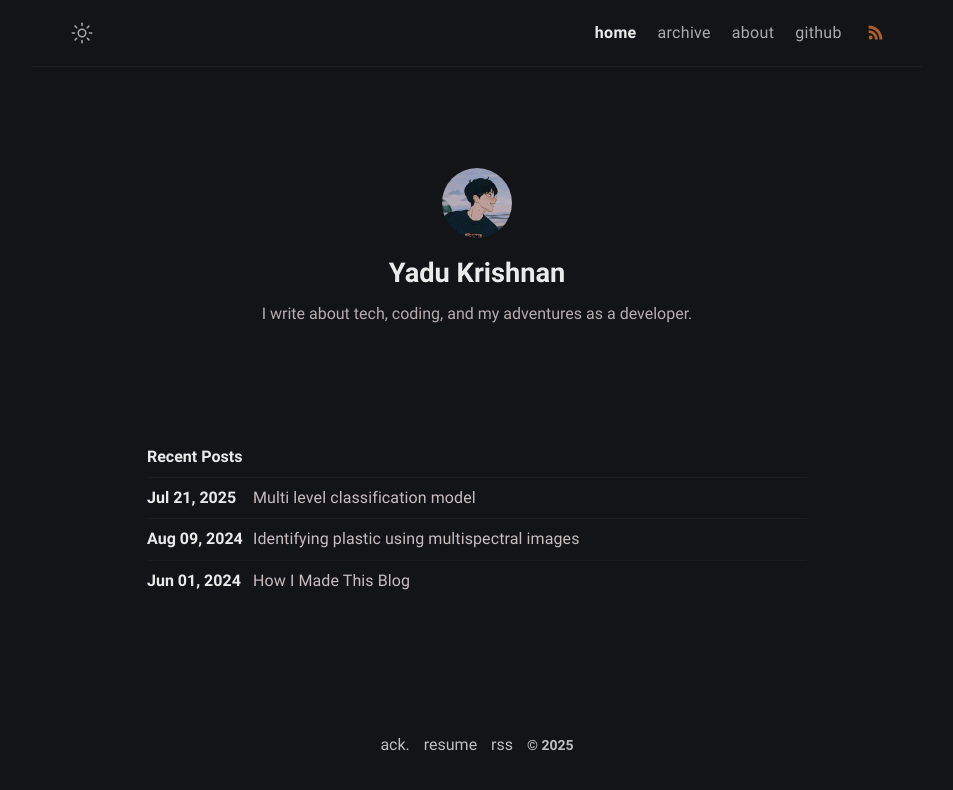
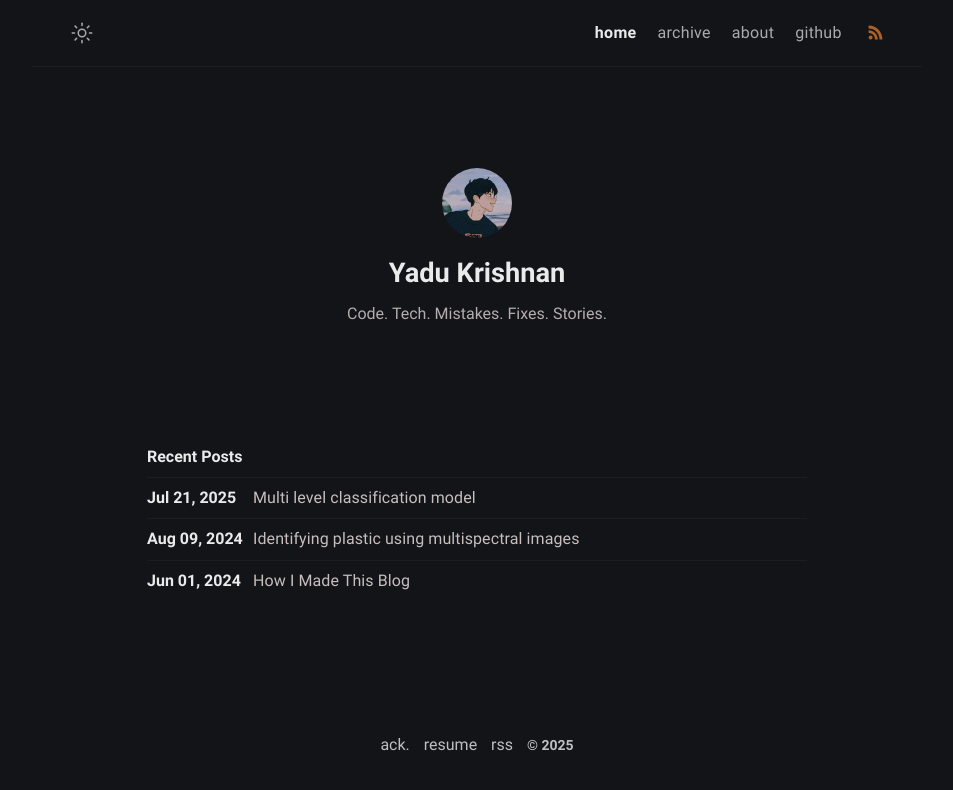
Before and after one commit to yadu-tv/yadu-tv.github.io, a Jekyll site: the page built from index.md, in a window 1280 px wide. Shown: the top 790 px of the page, without its empty margins (163-1116 px from the left). Built offline with Jekyll 4.4.1, drawn with Linux system fonts in a browser that asks for light colours.

Commit message:
config update

```diff
--- a/_config.yml
+++ b/_config.yml
@@ -11,7 +11,7 @@ mode: dark # default theme "dark" | "light"
 author:
   name: Yadu Krishnan
   bio: >-
-    I write about tech, coding, and my adventures as a developer.
+    Code. Tech. Mistakes. Fixes. Stories.
   github: yadu-tv
   email: yaduk.tv@gmail.com
   avatar: /assets/img/avatar.png
```
